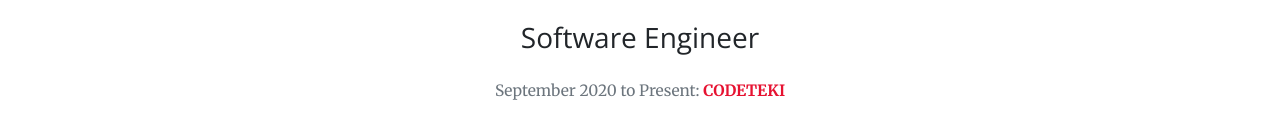
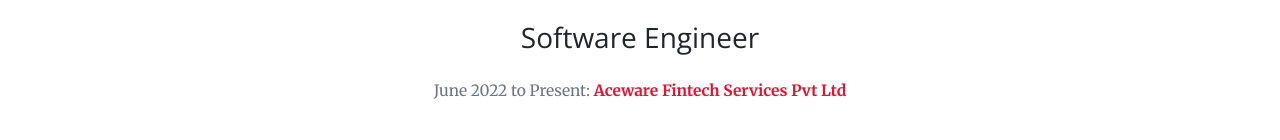
Before and after one commit to naseefptpm/naseefpersonal, a plain HTML site: page index.html in a window 1280 px wide. Shown: the part 1743-1883 px from the top of the page. Drawn offline with nearby package versions, Linux system fonts and the light colour scheme.

Commit message:
Update index.html

```diff
--- a/index.html
+++ b/index.html
@@ -182,7 +182,7 @@
 	<div class="col-sm-12 text-center mt-4 mb-4"">
           <i class="fa fa-4x fa-rocket text-primary sr-icons"></i>
           <h3 class="mt-4 mb-4">Software Engineer </h3>
-          <p class="text-muted">September 2020 to Present: <span class="RtnRed">CODETEKI </span></p>
+          <p class="text-muted">June 2022 to Present: <span class="RtnRed">Aceware Fintech Services Pvt Ltd </span></p>
         </div>
         <div class="col-lg-3 col-sm-6 text-center">
           <i class="fa fa-4x fa-android text-primary sr-icons"></i>
```
